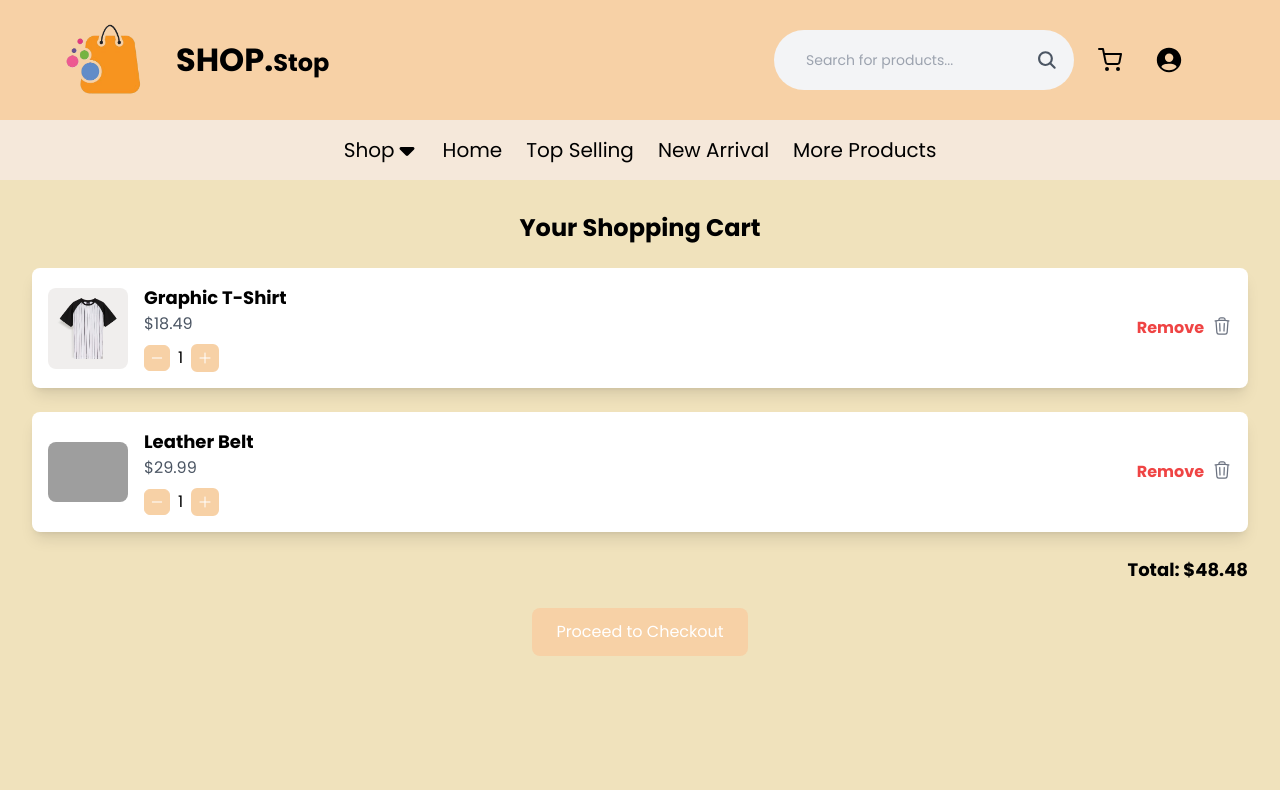
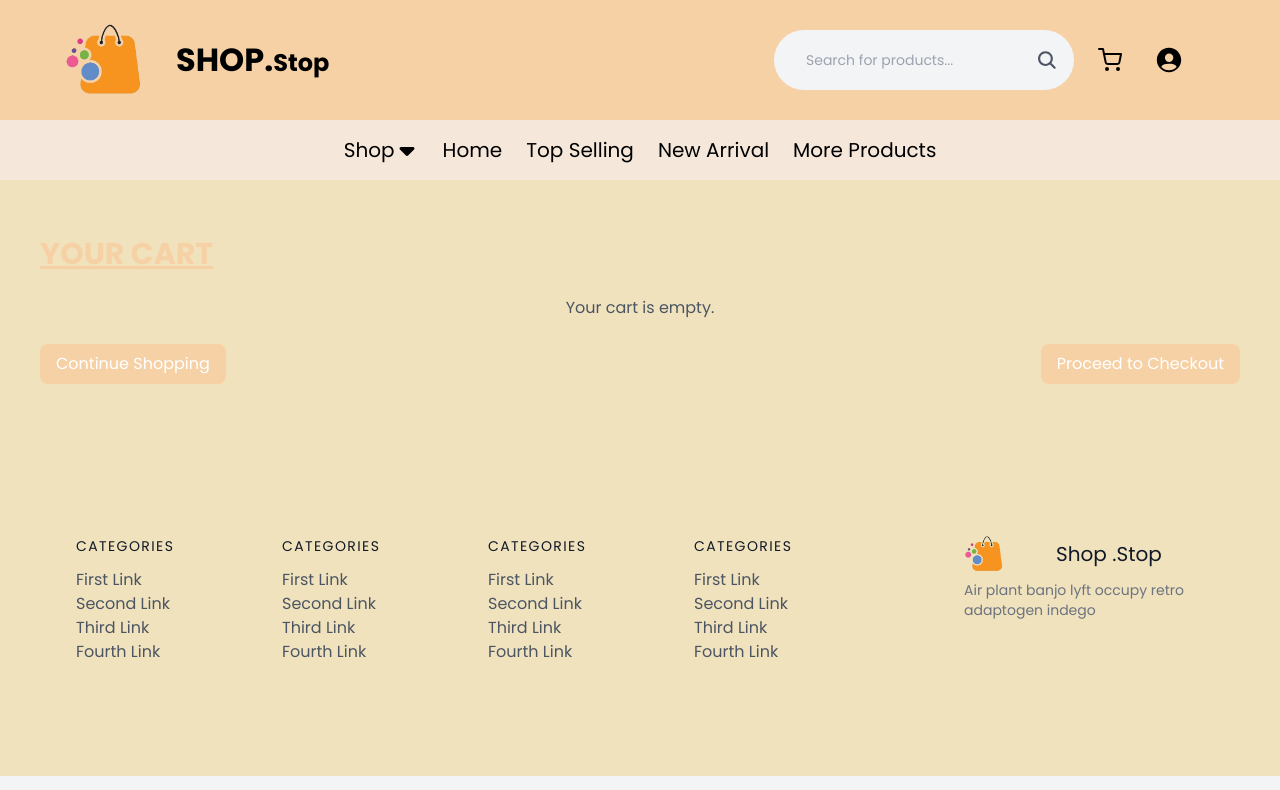
Before and after one commit to Ibrahimsabir/ecommerce-nextjs, a Next.js app: page /Cart in a window 1280 px wide. Shown: the top 790 px of the page. Built offline with nearby package versions, Linux system fonts and the light colour scheme; grey boxes are pictures that could not be loaded.

Commit message:
added cart

```diff
--- a/src/app/Cart/page.tsx
+++ b/src/app/Cart/page.tsx
@@ -1,142 +1,120 @@
 "use client";
-
-import { useState } from "react";
+import React, { useEffect, useState } from "react";
 import Image from "next/image";
 import Link from "next/link";
-import { MinusIcon, PlusIcon, TrashIcon } from '@heroicons/react/24/outline';
+import { AiFillDelete } from "react-icons/ai";
 
-// Define types for the cart item
-interface CartItem {
-  id: string;
+export interface Product {
+  id: number;
   title: string;
   description: string;
   img: string;
   category: string;
   rating: number;
-  price: number;
+  price: string;
   priceWas: string;
   color: string;
-  quantity: number;
   aosDelay: number;
 }
+export interface CartItem extends Product {
+  quantity: number;
+}
+const Cart = () => {
+  const [cart, setCart] = useState<CartItem[]>([]); // Use CartItem instead of Product
 
-const Cart = () => {
-  const [cartItems, setCartItems] = useState<CartItem[]>([
-    {
-      id: "2",
-      title: "Graphic T-Shirt",
-      description: "Trendy graphic t-shirt with cool designs for casual wear.",
-      img: "/images/men-clothing/t-shirts-2 (2).png",
-      category: "T-Shirts",
-      rating: 4.7,
-      price: 18.49,
-      priceWas: "",
-      color: "Black",
-      quantity: 1,
-      aosDelay: 200,
-    },
-    {
-      id: "13",
-      title: "Leather Belt",
-      description: "High-quality leather belt for a sophisticated look.",
-      img: "/images/accessories/leather-belt1.jpg",
-      category: "Accessories",
-      rating: 4.6,
-      price: 29.99,
-      priceWas: "39.99",
-      color: "Brown",
-      quantity: 1,
-      aosDelay: 1300,
-    },
-  ]);
+  // Fetch cart from localStorage
+  useEffect(() => {
+    const storedCart = localStorage.getItem("cart");
+    if (storedCart) {
+      setCart(JSON.parse(storedCart));
+    }
+  }, []);
 
-  // Define the types for the parameters in handleRemove function
-  const handleRemove = (id: string) => {
-    setCartItems(cartItems.filter((item) => item.id !== id));
+  // Remove item from cart
+  const removeFromCart = (id: number) => {
+    const updatedCart = cart.filter((item) => item.id !== id);
+    setCart(updatedCart);
+    localStorage.setItem("cart", JSON.stringify(updatedCart)); // Save updated cart to localStorage
   };
 
-  // Define types for the parameters in handleQuantityChange function
-  const handleQuantityChange = (id: string, newQuantity: number) => {
-    setCartItems(
-      cartItems.map((item) =>
-        item.id === id ? { ...item, quantity: newQuantity } : item
-      )
+  // Decrease item quantity in cart
+  const decreaseQuantity = (id: number) => {
+    const updatedCart = cart.map((item) =>
+      item.id === id && item.quantity > 1
+        ? { ...item, quantity: item.quantity - 1 }
+        : item
     );
+    setCart(updatedCart);
+    localStorage.setItem("cart", JSON.stringify(updatedCart)); // Save updated cart to localStorage
   };
 
-  const totalPrice = cartItems.reduce(
-    (total, item) => total + item.price * item.quantity,
-    0
-  );
+  // Increase item quantity in cart
+  const increaseQuantity = (id: number) => {
+    const updatedCart = cart.map((item) =>
+      item.id === id ? { ...item, quantity: item.quantity + 1 } : item
+    );
+    setCart(updatedCart);
+    localStorage.setItem("cart", JSON.stringify(updatedCart)); // Save updated cart to localStorage
+  };
 
   return (
-    <div className="p-8 bg-[] min-h-screen">
-      <h1 className="text-2xl font-bold mb-6 text-center">Your Shopping Cart</h1>
-      {cartItems.length === 0 ? (
+    <div className="container mx-auto py-10">
+      <h1 className="text-3xl font-bold mb-6 text-[#f7d1a6] underline uppercase">Your Cart</h1>
+      {cart.length === 0 ? (
         <p className="text-center text-gray-600">Your cart is empty.</p>
       ) : (
-        <div className="space-y-6">
-          {cartItems.map((item) => (
-            <div
-              key={item.id}
-              className="flex items-center justify-between bg-white shadow-lg p-4 rounded-lg"
-            >
-              {/* Product Image */}
-              <Link href={`/productdetail/${item.id}`}>
+        <div className="flex flex-col gap-6">
+          {cart.map((item) => (
+            <div key={item.id} className="flex gap-6 items-center bg-white p-4 rounded-lg shadow-md">
+              <div className="w-20 h-20">
                 <Image
-                  src={item.img}
+                  src={item.img || "/images/default-product.jpg"}
                   alt={item.title}
                   width={80}
                   height={80}
-                  className="rounded-lg"
+                  className="object-cover rounded"
                 />
-              </Link>
-              {/* Product Details */}
-              <div className="flex-1 px-4">
-                <h2 className="text-lg font-semibold">{item.title}</h2>
-                <p className="text-gray-600">${`${(item.price * item.quantity).toFixed(2)}`}</p>
-                <div className="flex items-center space-x-2 mt-2">
+              </div>
+              <div className="flex-1">
+                <h3 className="font-medium text-gray-800">{item.title}</h3>
+                <p className="text-gray-600">{item.price}</p>
+                <div className="flex items-center gap-3 mt-3">
                   <button
-                    className="px-1 py-1 border border-[#f7d1a6] rounded-md bg-[#f7d1a6] text-white hover:bg-white hover:text-[#f7d1a6] disabled:cursor-pointe"
-                    onClick={() =>
-                      handleQuantityChange(item.id, Math.max(item.quantity - 1, 1))
-                    }
+                    onClick={() => decreaseQuantity(item.id)}
+                    className="bg-gray-200 p-1 rounded text-gray-600"
+                    disabled={item.quantity <= 1}
                   >
-                    <MinusIcon className="w-4 h-4"/>
+                    -
                   </button>
-                  <span>{item.quantity}</span>
+                  <span className="text-lg">{item.quantity}</span>
                   <button
-                    className="px-1 py-1 border-2 border-[#f7d1a6] rounded-md bg-[#f7d1a6] text-white hover:bg-white hover:text-[#f7d1a6] disabled:cursor-pointer"
-                    onClick={() => handleQuantityChange(item.id, item.quantity + 1)}
+                    onClick={() => increaseQuantity(item.id)}
+                    className="bg-gray-200 p-1 rounded text-gray-600"
                   >
-                    <PlusIcon className="w-4 h-4"/>
+                    +
                   </button>
                 </div>
               </div>
-              {/* Remove Button */}
               <button
-                className="text-red-500 font-bold flex gap-2"
-                onClick={() => handleRemove(item.id)}
+                onClick={() => removeFromCart(item.id)}
+                className="text-red-600 hover:text-red-800"
               >
-                Remove
-                <TrashIcon className="w-5 h-5 text-gray-500" />
+                <AiFillDelete size={24} />
               </button>
             </div>
           ))}
-          {/* Total Price */}
-          <div className="text-right font-bold text-lg">
-            Total: ${totalPrice.toFixed(2)}
-          </div>
-          {/* Checkout Button */}
-          <div className="text-center">
-            <Link href="/checkout">
-              <button className="bg-[#f7d1a6] text-white px-6 py-3 rounded-lg hover:shadow-lg">
-                Proceed to Checkout
-              </button>
-            </Link>
-          </div>
         </div>
       )}
+      <div className="mt-6 flex justify-between items-center">
+        <Link href="/">
+          <button className="bg-[#f7d1a6] text-white py-2 px-4 rounded-lg hover:bg-[#e3c5a2] duration-300">
+            Continue Shopping
+          </button>
+        </Link>
+        <button className="bg-[#f7d1a6] text-white py-2 px-4 rounded-lg hover:bg-[#e3c5a2] duration-300">
+          Proceed to Checkout
+        </button>
+      </div>
     </div>
   );
 };
--- a/src/app/productdetail/[id]/page.tsx
+++ b/src/app/productdetail/[id]/page.tsx
@@ -6,6 +6,7 @@ import React, { useState, useEffect } from "react";
 import { ProductsData } from "@/components/productdata/productData";
 import { AiOutlineStar, AiFillStar, AiOutlineHeart } from "react-icons/ai";
 
+// Product interface
 export interface Product {
   id: number;
   title: string;
@@ -18,26 +19,58 @@ export interface Product {
   color: string;
   aosDelay: number;
 }
-
+export interface CartItem extends Product {
+  quantity: number;
+}
 const ProductDetail = ({ params }: { params: { id: number } }) => {
   const [product, setProduct] = useState<Product | null>(null);
+  const [cart, setCart] = useState<Product[]>([]);
 
   const { id } = params; // Assuming id is passed in the URL
-  console.log("ID from useRouter:", id);
 
+  // Fetch product data based on the ID
   useEffect(() => {
-    // Find the product by id
     if (id) {
-      const product = ProductsData.find((item) => item.id === Number(id));
-      setProduct(product || null);
+      const foundProduct = ProductsData.find((item) => item.id === Number(id));
+      setProduct(foundProduct || null);
     }
-  }, [id]); // Add id to the dependency array
+  }, [id]);
 
+  // Get the cart from localStorage when the component mounts
+  useEffect(() => {
+    const storedCart = localStorage.getItem("cart");
+    if (storedCart) {
+      setCart(JSON.parse(storedCart)); // Set cart from localStorage
+    }
+  }, []);
+
+  // Add item to cart
   const addtocarthandler = () => {
-    toast.success("Item added to cart!", {
-      position: "top-center",
-    });
+    if (product) {
+      // Check if product is already in the cart
+      const existingItemIndex = cart.findIndex((item) => item.id === product.id);
+
+      if (existingItemIndex !== -1) {
+        // Product exists in cart, increment quantity
+        const updatedCart = [...cart];
+        updatedCart[existingItemIndex].quantity += 1;
+        setCart(updatedCart);
+        localStorage.setItem("cart", JSON.stringify(updatedCart));
+        toast.success("Item quantity updated!", {
+          position: "top-center",
+        });
+      } else {
+        // Add the product to cart with quantity = 1
+        const updatedCart = [...cart, { ...product, quantity: 1 }];
+        setCart(updatedCart);
+        localStorage.setItem("cart", JSON.stringify(updatedCart));
+        toast.success("Item added to cart!", {
+          position: "top-center",
+        });
+      }
+    }
   };
+
 
   // Fallback image in case product.img is undefined
   const fallbackImage = "/images/default-product.jpg"; // Replace with your default image path
@@ -69,10 +102,7 @@ const ProductDetail = ({ params }: { params: { id: number } }) => {
                 {Array(Math.floor(product?.rating || 0))
                   .fill("")
                   .map((_, idx) => (
-                    <AiFillStar
-                      key={idx}
-                      className="w-4 h-4 text-yellow-400"
-                    />
+                    <AiFillStar key={idx} className="w-4 h-4 text-yellow-400" />
                   ))}
                 {Array(5 - Math.ceil(product?.rating || 0))
                   .fill("")
@@ -88,7 +118,6 @@ const ProductDetail = ({ params }: { params: { id: number } }) => {
             <div className="flex mt-6 items-center pb-5 border-b-2 border-gray-100 mb-5">
               <div className="flex">
                 <span className="mr-3">Color</span>
-                {/* Render colors dynamically */}
                 <button className="border-2 border-gray-300 rounded-full w-6 h-6 focus:outline-none" />
                 <button className="border-2 border-gray-300 ml-1 bg-gray-700 rounded-full w-6 h-6 focus:outline-none" />
                 <button className="border-2 border-gray-300 ml-1 bg-indigo-500 rounded-full w-6 h-6 focus:outline-none" />
@@ -98,13 +127,18 @@ const ProductDetail = ({ params }: { params: { id: number } }) => {
               <span className="title-font font-medium text-2xl text-gray-900">
                 {product?.price || "0.00"}
               </span>
-              <div className="flex justify-end items-center">
+              <div className="flex justify-evenly items-center ">
                 <button
                   onClick={addtocarthandler}
                   className="w-auto text-sm md:text-lg bg-[#f7d1a6] font-medium py-1 px-2 text-white rounded-lg hover:shadow-lg"
                 >
                   Add To Cart
                 </button>
+                <Link href="/cart">
+                  <button className="w-auto text-sm md:text-lg bg-[#f7d1a6] font-medium py-1 px-2 text-white rounded-lg hover:shadow-lg">
+                    View Cart
+                  </button>
+                </Link>
                 <button className="rounded-full w-10 h-10 bg-gray-200 p-0 border-0 inline-flex items-center justify-center text-gray-500 ml-4">
                   <AiOutlineHeart className="w-5 h-5" />
                 </button>
--- a/src/components/Navbar/Navbar.tsx
+++ b/src/components/Navbar/Navbar.tsx
@@ -41,7 +41,7 @@ const Navbar = () => {
 
           {/* Icons */}
           <div className="flex items-center gap-6 sm:gap-8">
-            <Link href="/Cart">
+            <Link href="/cart">
               <FiShoppingCart className="text-xl sm:text-2xl text-black cursor-pointer hover:text-gray-700 transition-all duration-200" />
             </Link>
             <IoPersonCircleSharp className="text-2xl sm:text-3xl text-black cursor-pointer hover:text-gray-700 transition-all duration-200" />
```
Also changed, not shown: src/components/productdata/productData.tsx (+22 -1 lines).
